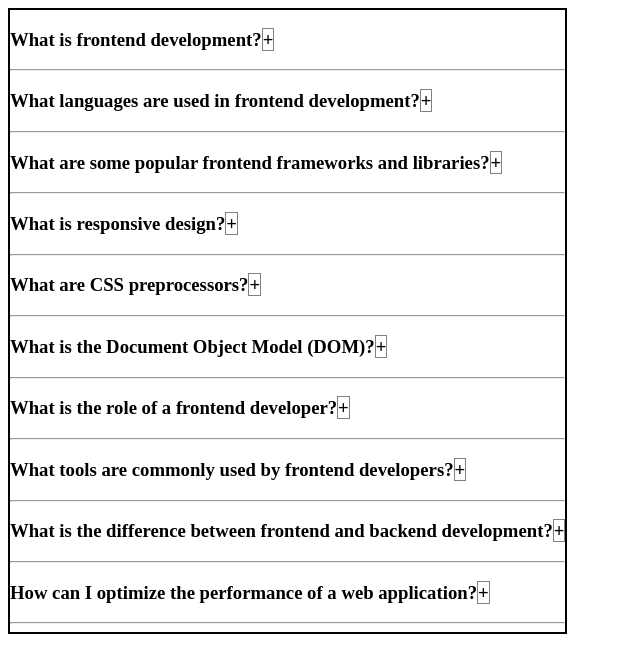
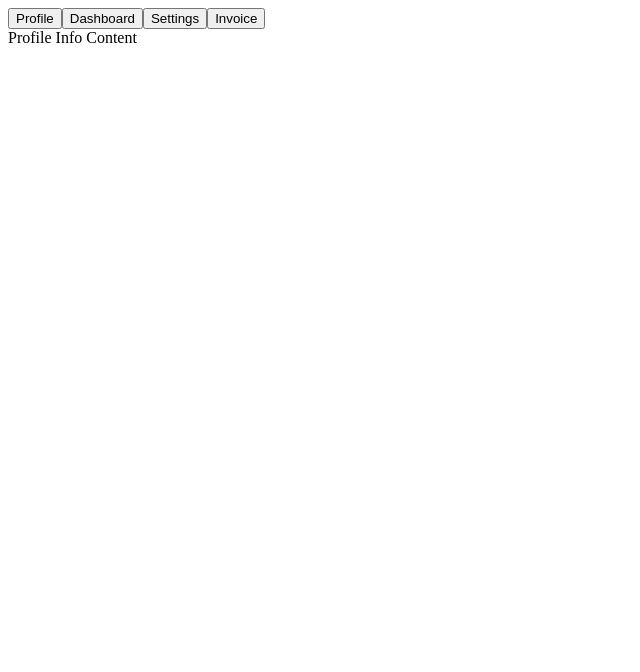
Before and after one commit to adarshjha-exe/ReactJS-Machine-Coding, a React (Vite) app: page / in a window 1280 px wide. Shown: the top 672 px of the page, without its empty margins (0-640 px from the left). Built offline with nearby package versions, Linux system fonts and the light colour scheme.

Commit message:
tabs logic done

```diff
--- a/src/App.jsx
+++ b/src/App.jsx
@@ -1,11 +1,31 @@
 // import AccordionParentContainer from './components/1-Accordion/AccordionParentContainer.jsx';
-import Faq from './components/2-FAQs/Faq.jsx';
-import data from '../utils/data.json';
+// import Faq from './components/2-FAQs/Faq.jsx';
+// import data from '../utils/data.json';
+import Tabs from './components/3-Tabs/Tabs.jsx';
+
+const tabsData = [
+  {
+    label: 'Profile',
+    content: <div>Profile Info Content</div>,
+  },
+  {
+    label: 'Dashboard',
+    content: <div>Dashboard Content</div>,
+  },
+  {
+    label: 'Settings',
+    content: <div>Settings Content</div>,
+  },
+  {
+    label: 'Invoice',
+    content: <div>Invoice Content</div>,
+  },
+];
 
 function App() {
   return (
     <>
-      <Faq qnaMainData={data} />
+      <Tabs tabsData={tabsData} />
     </>
   );
 }
--- /dev/null
+++ b/src/components/3-Tabs/Tabs.jsx
@@ -0,0 +1,29 @@
+import { useState } from 'react';
+
+const Tabs = ({ tabsData }) => {
+  const [currentIdx, setCurrentIdx] = useState(0);
+  return (
+    <div>
+      <div>
+        {/* buttons */}
+        {tabsData.map((item, index) => {
+          return (
+            <button
+              onClick={() => {
+                setCurrentIdx(index);
+              }}
+            >
+              {item.label}
+            </button>
+          );
+        })}
+      </div>
+      <div>
+        {/* content */}
+        {tabsData[currentIdx].content}
+      </div>
+    </div>
+  );
+};
+
+export default Tabs;
```
